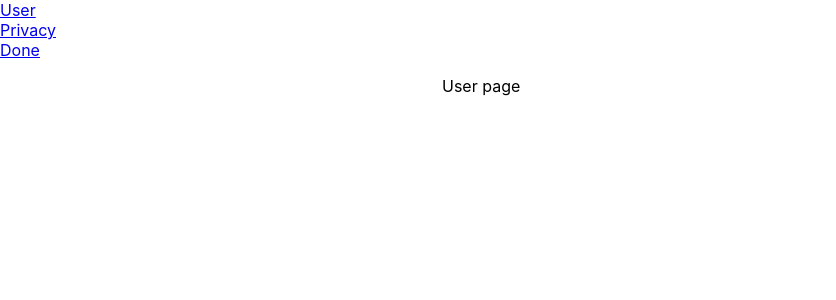
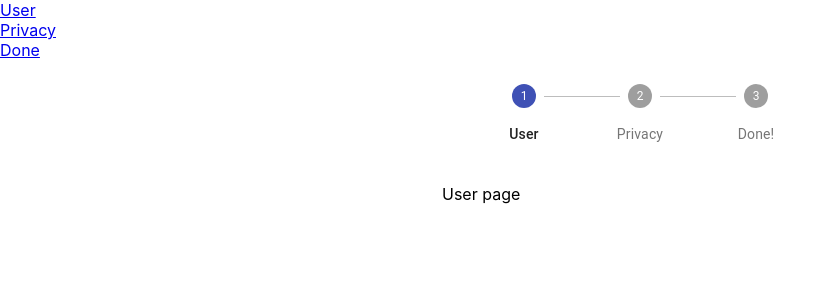
Before and after one commit to kosenchiha/multi-step-form, a React (Create React App) app: page / in a window 1280 px wide. Shown: the top 300 px of the page, without its empty margins (0-836 px from the left). Built offline with nearby package versions, Linux system fonts and the light colour scheme.

Commit message:
creat stepper and add it to all pages

```diff
--- /dev/null
+++ b/src/components/FormStepper.tsx
@@ -0,0 +1,27 @@
+import Stepper from "@material-ui/core/Stepper";
+import Step from "@material-ui/core/Step";
+import StepLabel from "@material-ui/core/StepLabel";
+import { FC } from "react";
+
+interface FormStepperProps {
+  steps: string[];
+  activeStep: number;
+  completedSteps: number[];
+}
+
+const FormStepper: FC<FormStepperProps> = ({
+  steps,
+  activeStep = 0,
+  completedSteps = [],
+}) => {
+  return (
+    <Stepper activeStep={activeStep} alternativeLabel>
+      {steps.map((label) => (
+        <Step key={label} completed={completedSteps.includes(activeStep)}>
+          <StepLabel>{label}</StepLabel>
+        </Step>
+      ))}
+    </Stepper>
+  );
+};
+export default FormStepper;
--- a/src/pages/Done.tsx
+++ b/src/pages/Done.tsx
@@ -1,9 +1,12 @@
 import { Container } from "@material-ui/core";
 import { FC } from "react";
+import FormStepper from "../components/FormStepper";
+import { formSteps } from "../steps";
 
 const Done: FC = () => {
   return (
     <Container component="main" maxWidth="xs">
+      <FormStepper activeStep={2} completedSteps={[]} steps={formSteps} />
       <p>Done!</p>
     </Container>
   );
--- a/src/pages/Privacy.tsx
+++ b/src/pages/Privacy.tsx
@@ -1,9 +1,12 @@
 import { Container } from "@material-ui/core";
 import { FC } from "react";
+import FormStepper from "../components/FormStepper";
+import { formSteps } from "../steps";
 
 const Privacy: FC = () => {
   return (
     <Container component="main" maxWidth="xs">
+      <FormStepper activeStep={1} completedSteps={[]} steps={formSteps} />
       <p>Privacy page</p>
     </Container>
   );
--- a/src/pages/User.tsx
+++ b/src/pages/User.tsx
@@ -1,9 +1,12 @@
 import { Container } from "@material-ui/core";
 import { FC } from "react";
+import FormStepper from "../components/FormStepper";
+import { formSteps } from "../steps";
 
 const User: FC = () => {
   return (
     <Container component="main" maxWidth="xs">
+      <FormStepper activeStep={0} completedSteps={[]} steps={formSteps} />
       <p>User page</p>
     </Container>
   );
--- /dev/null
+++ b/src/steps.ts
@@ -0,0 +1,7 @@
+export enum FormSteps {
+  User = 'User',
+  Privacy = 'Privacy',
+  Done = 'Done!'
+}
+
+export const formSteps = Object.values(FormSteps)
```
